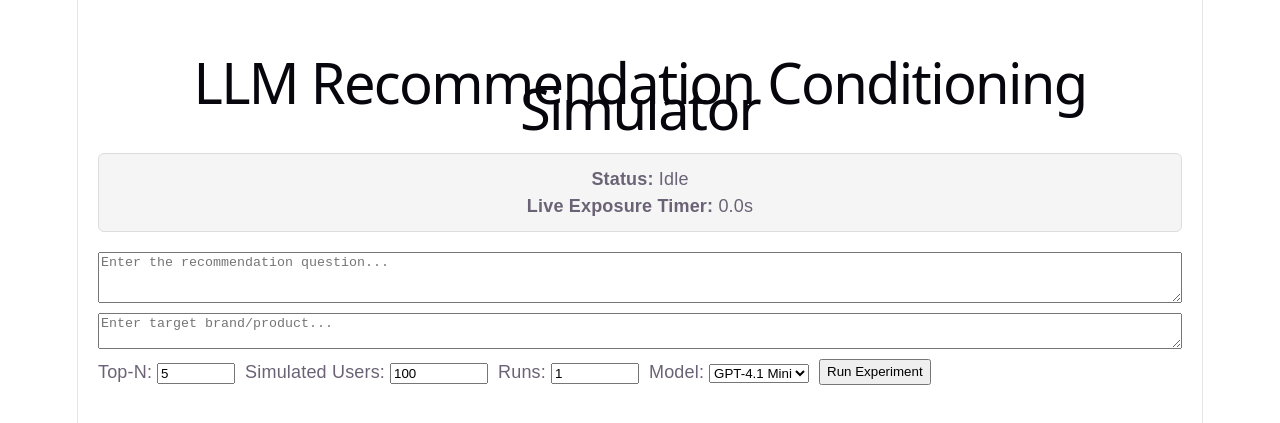
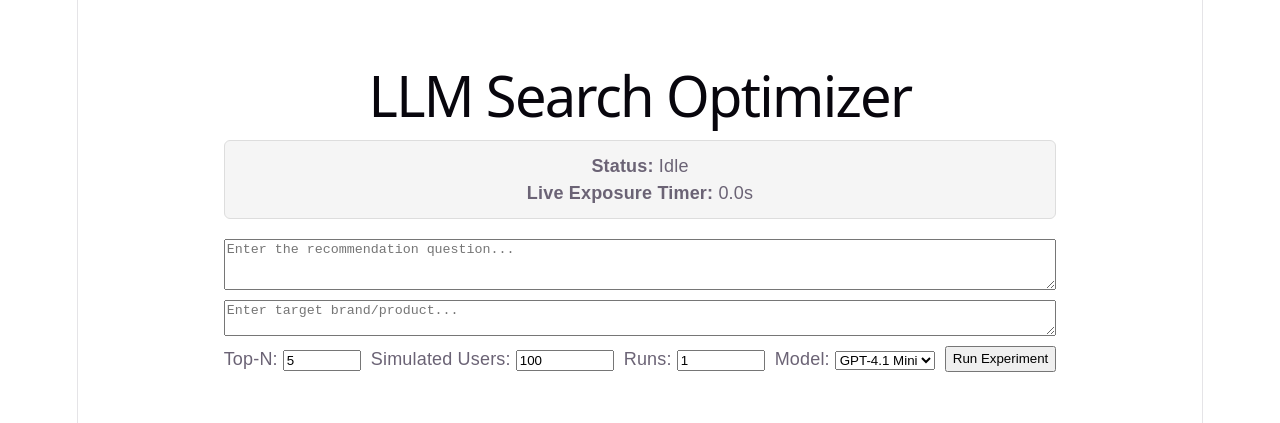
Before and after one commit to MelanthaChen/llm-search-frontend, a React app: page / in a window 1280 px wide. Shown: the part 179-602 px from the top of the page. Built offline with nearby package versions, Linux system fonts and the light colour scheme; the HTML template or start-up script is replaced by a standard one.

Commit message:
web title changed

```diff
--- a/src/App.jsx
+++ b/src/App.jsx
@@ -183,7 +183,7 @@ function App() {
       }}
     >
       <h1>
-        LLM Recommendation Conditioning Simulator
+        LLM Search Optimizer
       </h1>
 
       {/* STATUS PANEL */}
```
